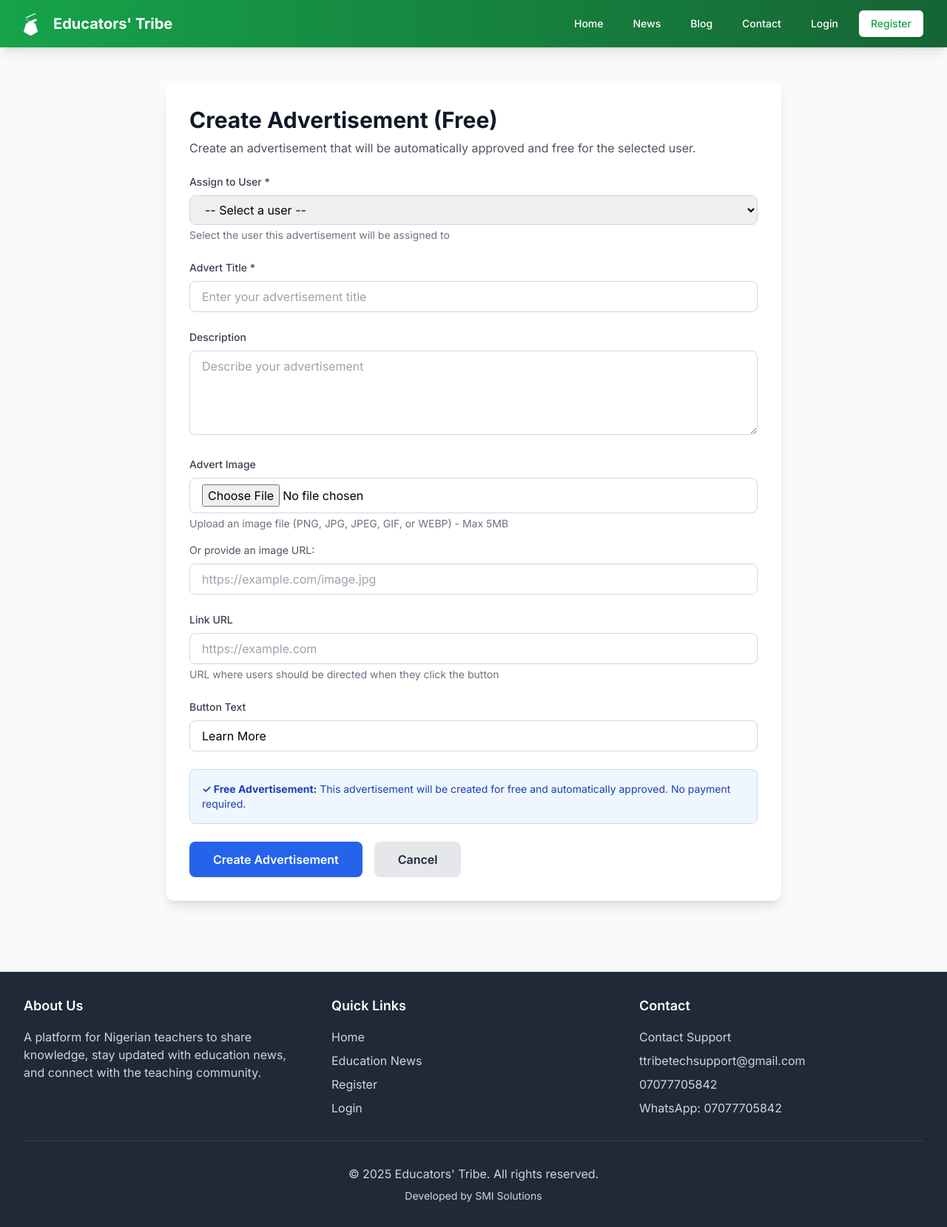
After one commit to spw3bt3ch/educators-tribe, a Flask app: template templates/admin_create_advert.html in a window 1280 px wide. The commit adds this page. Shown: the whole page at 74% size. Run offline with Flask 3, Linux system fonts and the light colour scheme; the template is opened without the code that fills it: values that come from a table or form of the project are taken from there, others are empty; some libraries are stand-ins or nearby versions.

Commit message:
Admin can create ads
Admin can create adverts without paying

```diff
--- /dev/null
+++ b/templates/admin_create_advert.html
@@ -0,0 +1,127 @@
+{% extends "base.html" %}
+
+{% block title %}Create Advertisement - Admin - Educators' Tribe{% endblock %}
+
+{% block content %}
+<div class="max-w-4xl mx-auto px-4 sm:px-6 lg:px-8 py-12">
+    <div class="bg-white rounded-xl shadow-lg p-8">
+        <div class="mb-6">
+            <h2 class="text-3xl font-bold text-gray-900 mb-2">Create Advertisement (Free)</h2>
+            <p class="text-gray-600">Create an advertisement that will be automatically approved and free for the selected user.</p>
+        </div>
+
+        <form action="{{ url_for('create_advert') }}" method="POST" enctype="multipart/form-data" class="space-y-6">
+            <div>
+                <label for="user_id" class="block text-sm font-medium text-gray-700 mb-2">Assign to User *</label>
+                <select id="user_id" name="user_id" required
+                        class="w-full px-4 py-2 border border-gray-300 rounded-lg focus:ring-2 focus:ring-blue-500 focus:border-blue-500">
+                    <option value="">-- Select a user --</option>
+                    {% for user in users %}
+                    <option value="{{ user.id }}">{{ user.username }} {% if user.full_name %}({{ user.full_name }}){% endif %}</option>
+                    {% endfor %}
+                </select>
+                <p class="text-sm text-gray-500 mt-1">Select the user this advertisement will be assigned to</p>
+            </div>
+
+            <div>
+                <label for="title" class="block text-sm font-medium text-gray-700 mb-2">Advert Title *</label>
+                <input type="text" id="title" name="title" required
+                       class="w-full px-4 py-2 border border-gray-300 rounded-lg focus:ring-2 focus:ring-blue-500 focus:border-blue-500"
+                       placeholder="Enter your advertisement title">
+            </div>
+
+            <div>
+                <label for="description" class="block text-sm font-medium text-gray-700 mb-2">Description</label>
+                <textarea id="description" name="description" rows="4"
+                          class="w-full px-4 py-2 border border-gray-300 rounded-lg focus:ring-2 focus:ring-blue-500 focus:border-blue-500"
+                          placeholder="Describe your advertisement"></textarea>
+            </div>
+
+            <div>
+                <label for="image_file" class="block text-sm font-medium text-gray-700 mb-2">Advert Image</label>
+                <input type="file" id="image_file" name="image_file" accept="image/png,image/jpg,image/jpeg,image/gif,image/webp"
+                       class="w-full px-4 py-2 border border-gray-300 rounded-lg focus:ring-2 focus:ring-blue-500 focus:border-blue-500"
+                       onchange="previewImage(event)">
+                <p class="text-sm text-gray-500 mt-1">Upload an image file (PNG, JPG, JPEG, GIF, or WEBP) - Max 5MB</p>
+
+                <!-- Image Preview -->
+                <div id="image-preview" class="mt-4 hidden">
+                    <img id="preview-img" src="" alt="Preview" class="max-w-full h-48 object-cover rounded-lg border border-gray-300">
+                </div>
+
+                <!-- Alternative: Image URL -->
+                <div class="mt-4">
+                    <p class="text-sm text-gray-600 mb-2">Or provide an image URL:</p>
+                    <input type="url" id="image_url" name="image_url"
+                           class="w-full px-4 py-2 border border-gray-300 rounded-lg focus:ring-2 focus:ring-blue-500 focus:border-blue-500"
+                           placeholder="https://example.com/image.jpg"
+                           onchange="previewImageFromUrl(event)">
+                </div>
+            </div>
+
+            <div>
+                <label for="link_url" class="block text-sm font-medium text-gray-700 mb-2">Link URL</label>
+                <input type="url" id="link_url" name="link_url"
+                       class="w-full px-4 py-2 border border-gray-300 rounded-lg focus:ring-2 focus:ring-blue-500 focus:border-blue-500"
+                       placeholder="https://example.com">
+                <p class="text-sm text-gray-500 mt-1">URL where users should be directed when they click the button</p>
+            </div>
+
+            <div>
+                <label for="button_text" class="block text-sm font-medium text-gray-700 mb-2">Button Text</label>
+                <input type="text" id="button_text" name="button_text" value="Learn More"
+                       class="w-full px-4 py-2 border border-gray-300 rounded-lg focus:ring-2 focus:ring-blue-500 focus:border-blue-500"
+                       placeholder="Learn More">
+            </div>
+
+            <div class="bg-blue-50 border border-blue-200 rounded-lg p-4">
+                <p class="text-sm text-blue-800">
+                    <strong>✓ Free Advertisement:</strong> This advertisement will be created for free and automatically approved.
+                    No payment required.
+                </p>
+            </div>
+
+            <div class="flex space-x-4">
+                <button type="submit" class="bg-blue-600 hover:bg-blue-700 text-white px-8 py-3 rounded-lg font-semibold transition">
+                    Create Advertisement
+                </button>
+                <a href="{{ url_for('admin_adverts') }}" class="bg-gray-200 hover:bg-gray-300 text-gray-800 px-8 py-3 rounded-lg font-semibold transition">
+                    Cancel
+                </a>
+            </div>
+        </form>
+    </div>
+</div>
+
+<script>
+function previewImage(event) {
+    const file = event.target.files[0];
+    const preview = document.getElementById('image-preview');
+    const previewImg = document.getElementById('preview-img');
+
+    if (file) {
+        const reader = new FileReader();
+        reader.onload = function(e) {
+            previewImg.src = e.target.result;
+            preview.classList.remove('hidden');
+        };
+        reader.readAsDataURL(file);
+    } else {
+        preview.classList.add('hidden');
+    }
+}
+
+function previewImageFromUrl(event) {
+    const url = event.target.value;
+    const preview = document.getElementById('image-preview');
+    const previewImg = document.getElementById('preview-img');
+
+    if (url) {
+        previewImg.src = url;
+        preview.classList.remove('hidden');
+    } else {
+        preview.classList.add('hidden');
+    }
+}
+</script>
+{% endblock %}
--- a/templates/admin_dashboard.html
+++ b/templates/admin_dashboard.html
@@ -75,6 +75,9 @@
         </a>
         <a href="{{ url_for('admin_adverts') }}" class="bg-purple-600 hover:bg-purple-700 text-white px-6 py-3 rounded-lg font-semibold transition">
             Manage Adverts{% if pending_adverts %} <span class="bg-red-500 rounded-full px-2 py-1 text-xs">({{ pending_adverts }})</span>{% endif %}
+        </a>
+        <a href="{{ url_for('create_advert') }}" class="bg-blue-600 hover:bg-blue-700 text-white px-6 py-3 rounded-lg font-semibold transition">
+            ➕ Create Advert (Free)
         </a>
         <a href="{{ url_for('admin_advert_pricing') }}" class="bg-blue-600 hover:bg-blue-700 text-white px-6 py-3 rounded-lg font-semibold transition">
             Set Advert Pricing
```
Also changed, not shown: templates/admin_adverts.html (+8 -3 lines).
